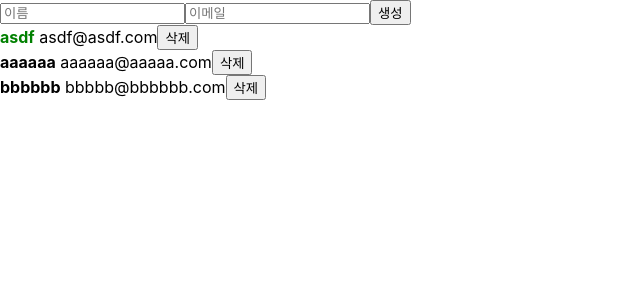
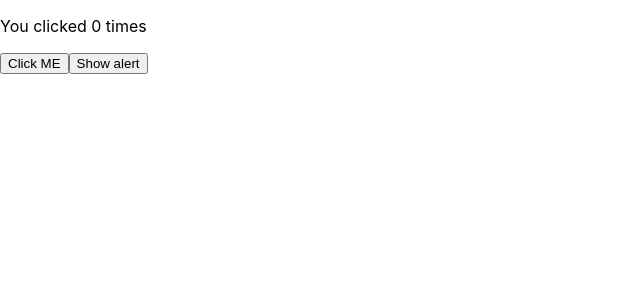
Before and after one commit to zwonlala/react_tutorial, a React (Create React App) app: page / in a window 1280 px wide. Shown: the top 300 px of the page, without its empty margins (0-640 px from the left). Built offline with nearby package versions, Linux system fonts and the light colour scheme.

Commit message:
test code
useEffect Hook에 대해 잘 이해하기 위해
https://rinae.dev/posts/a-complete-guide-to-useeffect-ko
위 블로그 글을 읽고 예제를 e실행해본 코드

```diff
--- a/src/index.js
+++ b/src/index.js
@@ -3,7 +3,7 @@ import ReactDOM from 'react-dom';
 import './index.css';
 // import App from './App';
 import * as serviceWorker from './serviceWorker';
-import Counter from './jiwon/Counter';
+import Counter2 from './jiwon/Counter2';
 import InputSample from './jiwon/InputSample';
 import UserList from './jiwon/UserList';
 import App from './jiwon/App';
@@ -15,7 +15,9 @@ ReactDOM.render(
   // <Counter />,
   // <InputSample/>,
   // <UserList/>,
-    <App />,
+  // <App />, //복구!
+  <Counter2 />,
+
   document.getElementById('root')
 );
 
--- /dev/null
+++ b/src/jiwon/Counter2.js
@@ -0,0 +1,21 @@
+import React, { useState } from 'react';
+
+function Counter2() {
+    const [count, setCount] = useState(0);
+
+    function handleAlertClick() {
+        setTimeout(() => {
+            alert('you clicked on: ' + count);
+        }, 3000);
+    }
+
+    return (
+        <div>
+            <p>You clicked {count} times</p>
+            <button onClick={() => setCount(count + 1)}>Click ME</button>
+            <button onClick={handleAlertClick}>Show alert</button>
+        </div>
+    );
+}
+
+export default Counter2;
```
Also changed, not shown: lecture_note/lecture17.md (added).
